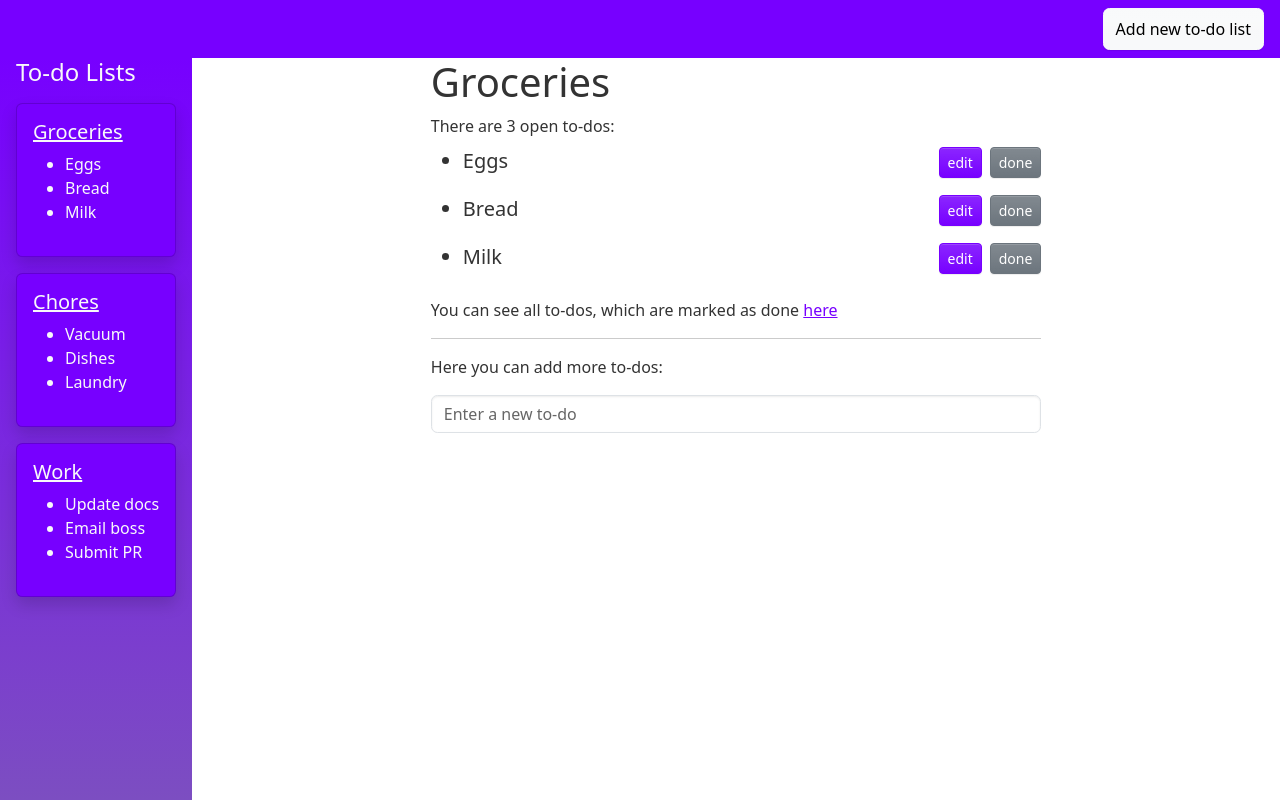
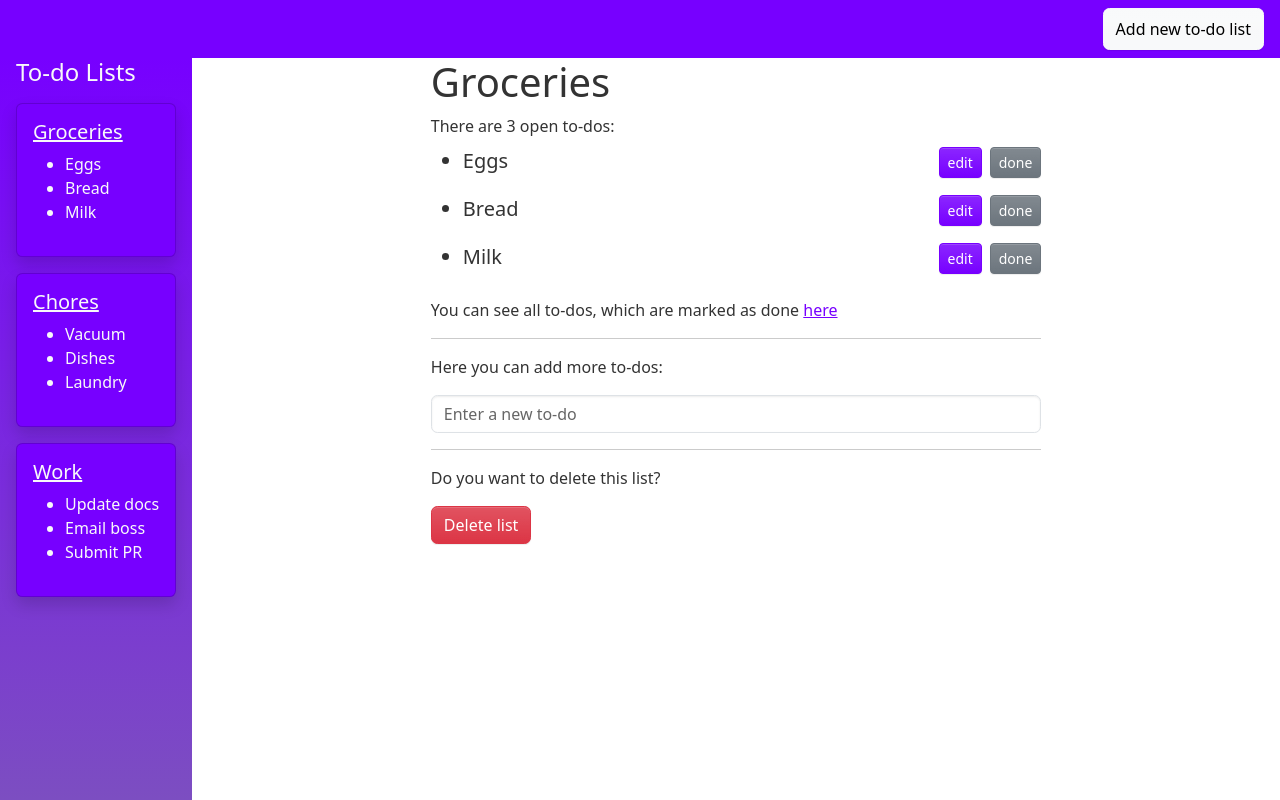
Before and after one commit to AnnaBanan/to-do, an Angular app: page / in a window 1280 px wide. Built offline with nearby package versions, Linux system fonts and the light colour scheme.

Commit message:
feat: add delete list

```diff
--- a/src/app/services/todo.service.ts
+++ b/src/app/services/todo.service.ts
@@ -42,6 +42,11 @@ export class TodoService {
     this.updateLocalStorage(this.todoListsKey, this.todoListsArray());
   }
 
+  deleteTodoList(id: number){
+    this.todoListsArray().splice(id, 1);
+    this.updateLocalStorage(this.todoListsKey, this.todoListsArray());
+  }
+
      // this is old
   editTodo(id: number, value: string) {
     this.todosArray()[id] = value;
--- a/src/app/todo-list/todo-list.component.html
+++ b/src/app/todo-list/todo-list.component.html
@@ -1,7 +1,7 @@
 <div class="container">
   <div class="row">
     <div class="col-12 col-md-7 mx-auto">
-      @if(TodoList){
+      @if(!!TodoList){
         <h1>
           {{ TodoList.title }}
         </h1>
@@ -29,8 +29,17 @@
         <hr />
         <p>Here you can add more to-dos:</p>
         <app-todo-input [activeList]="TodoList"></app-todo-input>
+        <hr />
+        <p>Do you want to delete this list?</p>
+        <button
+          class="btn btn-danger"
+          (click)="onDeleteList()">
+          Delete list
+        </button>
       } @else {
-        <p class="fw-bold">Sorry, could not find this list.</p>
+        <h1 class="fs-4 fw-bold mt-4">Sorry, could not find this list.</h1>
+        <p>Do you want to add a new to-do list?</p>
+        <button class="btn btn-primary" data-bs-toggle="modal" data-bs-target="#addListModal">Add to-do list</button>
       }
 
     </div>
--- a/src/app/todo-list/todo-list.component.ts
+++ b/src/app/todo-list/todo-list.component.ts
@@ -19,11 +19,10 @@ import { TodoList } from '../types';
   styleUrl: './todo-list.component.scss',
 })
 export class TodoListComponent {
-  @Input() list: TodoList | undefined;
   title = 'To-do List';
   allTodos: string[];
   val = '';
-  TodoList: TodoList;
+  TodoList?: TodoList;
   id = Number(this.route.snapshot.paramMap.get('index'));
 
   constructor(
@@ -33,18 +32,14 @@ export class TodoListComponent {
 
   ngOnInit() {
     this.todoService.initTodoService();
-    if (!this.list) {
-      this.getTodoList(this.id);
-    }
+    this.getTodoList(this.id);
   }
 
   ngDoCheck() {
-    if (!this.list) {
-      const id = Number(this.route.snapshot.paramMap.get('index'));
-      if (id !== this.id) {
-        this.id = id;
-        this.getTodoList(id);
-      }
+    const id = Number(this.route.snapshot.paramMap.get('index'));
+    if (id !== this.id) {
+      this.id = id;
+      this.getTodoList(id);
     }
   }
 
@@ -53,5 +48,13 @@ export class TodoListComponent {
       this.TodoList = this.todoService.todoListsArray()[id];
       this.allTodos = this.todoService.todoListsArray()[id].todos;
     }
+    else {
+      this.TodoList = undefined;
+    }
+  }
+
+  onDeleteList() {
+    this.todoService.deleteTodoList(this.id);
+    this.getTodoList(this.id);
   }
 }
```
